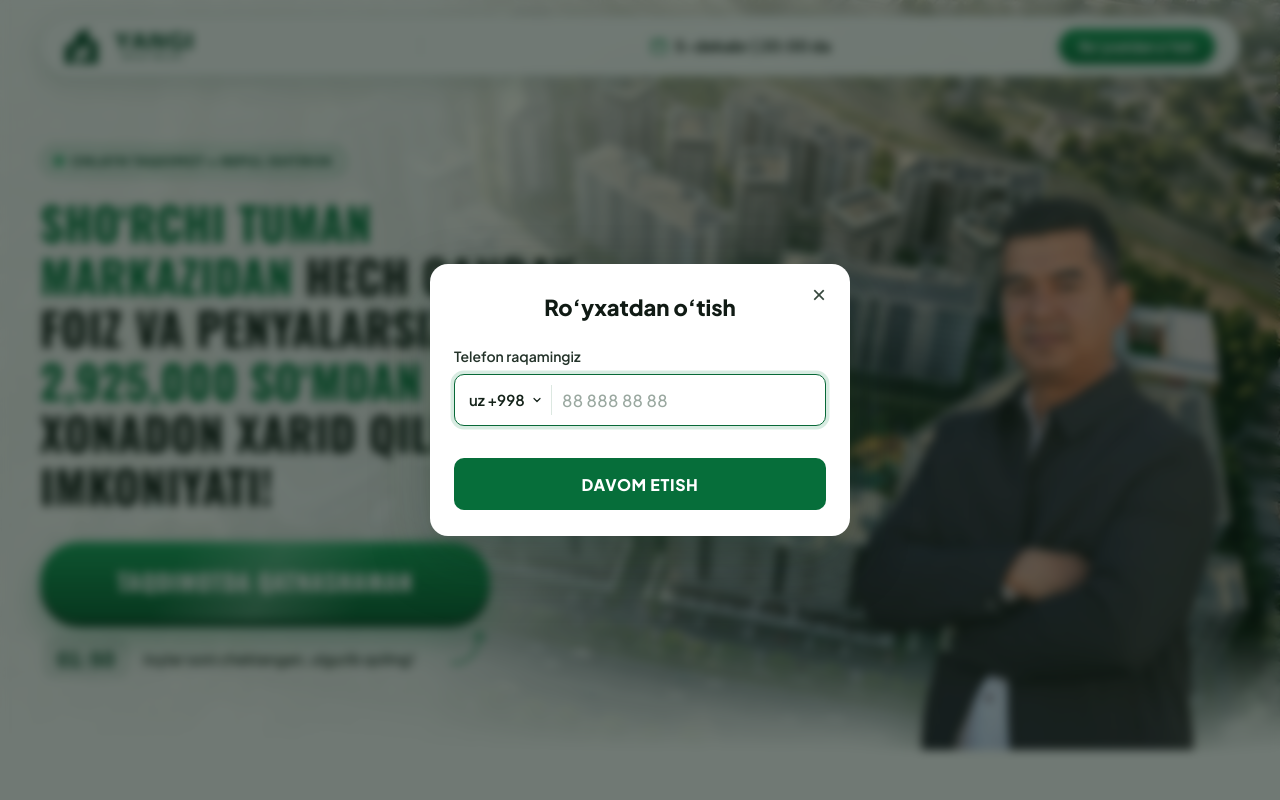
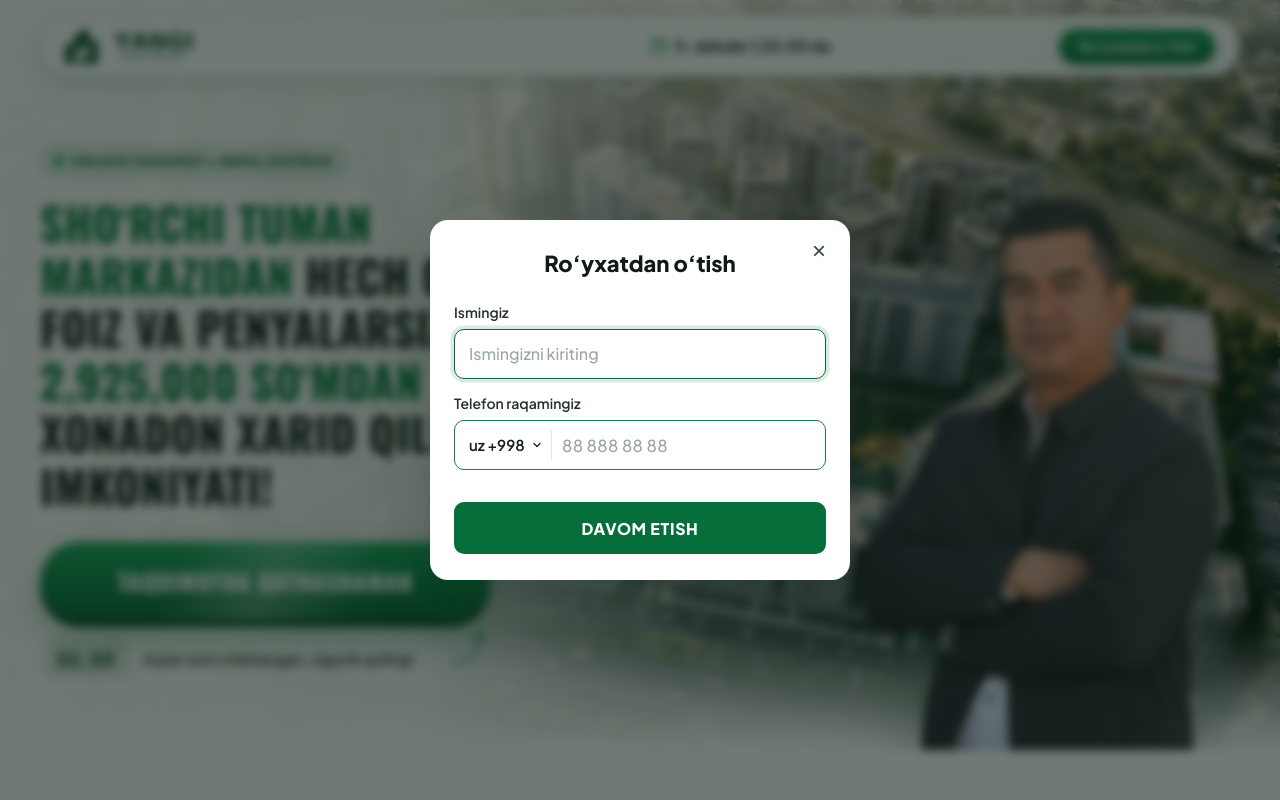
Before and after one commit to Abdulloh542/Yangi-shorchi, a plain HTML site: page index.html in a window 1280 px wide. Both pictures are taken after a click on the button "Ro‘yxatdan o‘tish". Shown: the top 800 px of the page. Drawn offline with nearby package versions, Linux system fonts and the light colour scheme.

Commit message:
Add Name field to registration modal and Google Sheets webhook

```diff
--- a/css/style.css
+++ b/css/style.css
@@ -779,7 +779,45 @@ body {
   font-size: 14px;
   font-weight: 600;
   color: #24332a;
-  margin-bottom: 8px;
+  margin-bottom: 7px;
+}
+
+.input-group {
+  display: flex;
+  align-items: center;
+  border: 1.5px solid #1b7f4b;
+  border-radius: 10px;
+  background: var(--white);
+  height: 50px;
+  padding: 0 14px;
+  margin-bottom: 14px;
+  transition: box-shadow 0.16s ease, border-color 0.16s ease;
+}
+
+.input-group:focus-within {
+  border-color: #086938;
+  box-shadow: 0 0 0 3.5px rgba(14, 138, 77, 0.16);
+}
+
+.input-group.has-error {
+  border-color: var(--danger);
+  box-shadow: 0 0 0 3px rgba(229, 37, 37, 0.14);
+}
+
+.text-input {
+  width: 100%;
+  border: none;
+  outline: none;
+  background: transparent;
+  font-family: inherit;
+  font-size: 16px;
+  font-weight: 600;
+  color: #101a14;
+}
+
+.text-input::placeholder {
+  color: #9aa8a0;
+  font-weight: 500;
 }
 
 .phone-group {
@@ -788,7 +826,7 @@ body {
   border: 1.5px solid #1b7f4b;
   border-radius: 10px;
   background: var(--white);
-  height: 52px;
+  height: 50px;
   padding: 0 12px;
   transition: box-shadow 0.16s ease, border-color 0.16s ease;
 }
--- a/index.html
+++ b/index.html
@@ -236,6 +236,19 @@
       <h2 class="modal-title" id="modalTitle">Ro‘yxatdan o‘tish</h2>
 
       <form id="leadForm" novalidate>
+        <label for="nameInput" class="field-label">Ismingiz</label>
+        <div class="input-group" id="nameGroup">
+          <input
+            type="text"
+            id="nameInput"
+            class="text-input"
+            autocomplete="name"
+            placeholder="Ismingizni kiriting"
+            maxlength="60"
+            required
+          />
+        </div>
+
         <label for="phoneInput" class="field-label">Telefon raqamingiz</label>
 
         <div class="phone-group" id="phoneGroup">
--- a/js/main.js
+++ b/js/main.js
@@ -6,6 +6,8 @@
   const openBtns = document.querySelectorAll("[data-open-modal]");
   const closeBtn = document.getElementById("closeModalBtn");
   const form = document.getElementById("leadForm");
+  const nameInput = document.getElementById("nameInput");
+  const nameGroup = document.getElementById("nameGroup");
   const countrySelect = document.getElementById("countryCode");
   const phoneInput = document.getElementById("phoneInput");
   const phoneGroup = document.getElementById("phoneGroup");
@@ -45,7 +47,11 @@
     modal.setAttribute("aria-hidden", "false");
     document.body.style.overflow = "hidden";
     setTimeout(() => {
-      if (phoneInput) phoneInput.focus();
+      if (nameInput && !nameInput.value.trim()) {
+        nameInput.focus();
+      } else if (phoneInput) {
+        phoneInput.focus();
+      }
     }, 120);
   }
 
@@ -70,7 +76,7 @@
     }
   });
 
-  // 3. Phone Formatting & Country Rules
+  // 3. Input Validation & Phone Formatting
   const COUNTRY_RULES = {
     "+998": { len: 9, placeholder: "88 888 88 88", format: [2, 3, 2, 2] },
     "+7": { len: 10, placeholder: "900 000 00 00", format: [3, 3, 2, 2] },
@@ -98,12 +104,20 @@
 
   function clearError() {
     if (errorBox) errorBox.textContent = "";
+    if (nameGroup) nameGroup.classList.remove("has-error");
     if (phoneGroup) phoneGroup.classList.remove("has-error");
   }
 
-  function showError(msg) {
+  function showError(msg, targetGroup) {
     if (errorBox) errorBox.textContent = msg;
-    if (phoneGroup) phoneGroup.classList.add("has-error");
+    if (targetGroup) targetGroup.classList.add("has-error");
+  }
+
+  if (nameInput) {
+    nameInput.addEventListener("input", () => {
+      if (nameGroup) nameGroup.classList.remove("has-error");
+      if (errorBox) errorBox.textContent = "";
+    });
   }
 
   if (countrySelect && phoneInput) {
@@ -116,10 +130,10 @@
     });
 
     phoneInput.addEventListener("input", () => {
-      clearError();
+      if (phoneGroup) phoneGroup.classList.remove("has-error");
+      if (errorBox) errorBox.textContent = "";
       const rule = getRule();
       let digits = phoneInput.value.replace(/\D/g, "");
-      // Strip accidental country code paste (e.g. 998901234567)
       if (countrySelect.value === "+998" && digits.length === 12 && digits.startsWith("998")) {
         digits = digits.slice(3);
       }
@@ -128,11 +142,11 @@
     });
   }
 
-  // 4. Submit Phone Number -> Google Sheets -> Redirect to thankYou.html
+  // 4. Submit Name + Phone -> Google Sheets -> Redirect to thankYou.html
   async function sendToGoogleSheets(payload) {
     const endpoint = (cfg.GOOGLE_SHEETS_WEB_APP_URL || "").trim();
 
-    // Backup locally so no lead is lost during testing
+    // Backup locally
     try {
       const saved = JSON.parse(localStorage.getItem("yangi_shorchi_leads") || "[]");
       saved.push(payload);
@@ -146,8 +160,7 @@
     const bodyParams = new URLSearchParams();
     Object.entries(payload).forEach(([k, v]) => bodyParams.append(k, String(v ?? "")));
 
-    try {
-      await fetch(endpoint, {
+    const fetchPromise = fetch(endpoint, {
       method: "POST",
       mode: "no-cors",
       keepalive: true,
@@ -155,10 +168,15 @@
         "Content-Type": "application/x-www-form-urlencoded;charset=UTF-8"
       },
       body: bodyParams.toString()
+    }).catch((err) => {
+      console.warn("Google Sheets yuborishda ogohlantirish:", err);
     });
-    } catch (err) {
-      console.warn("Google Sheets yuborishda ogohlantirish:", err);
-    }
+
+    // Wait up to 2.5s for Google Sheets response; keepalive ensures completion even if slow
+    await Promise.race([
+      fetchPromise,
+      new Promise((resolve) => setTimeout(resolve, 2500))
+    ]);
   }
 
   if (form) {
@@ -166,12 +184,19 @@
       e.preventDefault();
       clearError();
 
+      const fullName = (nameInput ? nameInput.value : "").trim();
+      if (fullName.length < 2) {
+        showError("Iltimos, ismingizni kiriting!", nameGroup);
+        if (nameInput) nameInput.focus();
+        return;
+      }
+
       const code = countrySelect ? countrySelect.value : "+998";
       const rule = getRule();
       const digits = (phoneInput ? phoneInput.value : "").replace(/\D/g, "");
 
       if (digits.length < rule.len) {
-        showError("Iltimos, telefon raqamingizni to‘liq kiriting!");
+        showError("Iltimos, telefon raqamingizni to‘liq kiriting!", phoneGroup);
         if (phoneInput) phoneInput.focus();
         return;
       }
@@ -191,6 +216,7 @@
       const timestamp = now.toLocaleString("uz-UZ", { timeZone: "Asia/Tashkent" });
 
       await sendToGoogleSheets({
+        name: fullName,
         phone: formattedPhone,
         raw_phone: `${code}${digits}`,
         timestamp: timestamp,
```
Also changed, not shown: 2 other files. Lines whose indentation alone changed are shown as unchanged.
